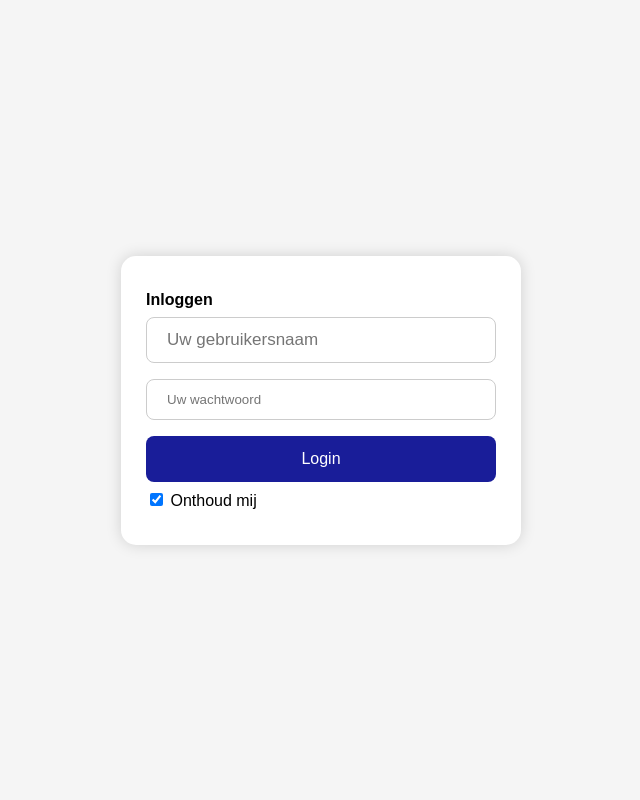
After one commit to Selmaigharghar/php, a PHP site: page /Inlogscherm.php in a window 1280 px wide. The commit adds this page. Shown: the whole page, without its empty margins (319-959 px from the left). Run offline with PHP 8.4, Linux system fonts and the light colour scheme.

Commit message:
Add files via upload
Ik heb de inlogscherm gemaakt, ik had de code van w3schoolsgekopieerd en alleen nog de css aangepast. verder heeft mijn vader ervoor gezorgt dat er verbinding is met de database

```diff
--- /dev/null
+++ b/PO_PHP/Inlogscherm.php
@@ -0,0 +1,93 @@
+<!DOCTYPE html>
+<html>
+    <head>
+        <link rel="stylesheet" type="text/css" href="php.css">
+        <title>BrainBoost | Quiz</title>
+        <link rel="shortcut icon" href="quizlogo.png" type="image/x-icon">
+
+        <style>
+            body {
+                background-color: #f5f5f5;
+                font-family: Arial, sans-serif;
+                display: flex;
+                justify-content: center;
+                align-items: center;
+                height: 100vh;
+                margin: 0;
+            }
+
+            form {
+                width: 350px;
+                background: white;
+                padding: 25px;
+                border-radius: 15px;
+                box-shadow: 0 0 15px rgba(0, 0, 0, 0.15);
+            }
+
+            input[type=text], input[type=password] {
+                width: 100%;
+                padding: 12px 20px;
+                margin: 8px 0;
+                border: 1px solid #ccc;
+                border-radius: 8px;
+                box-sizing: border-box;
+            }
+
+            button {
+                background-color: rgb(25, 29, 153);
+                color: white;
+                padding: 14px 20px;
+                margin: 8px 0;
+                border: none;
+                border-radius: 8px;
+                cursor: pointer;
+                width: 100%;
+                font-size: 16px;
+            }
+
+            button:hover {
+                opacity: 0.9;
+            }
+
+            .container {
+                padding: 10px 0;
+            }
+
+            span.psw {
+                float: right;
+                margin-top: 10px;
+            }
+
+            @media screen and (max-width: 300px) {
+                form {
+                    width: 90%;
+                }
+
+                span.psw {
+                    float: none;
+                    display: block;
+                    text-align: center;
+                }
+            }
+        </style>
+    </head>
+
+    <body>
+        <form action="action_page.php" method="post">
+
+            <div class="container">
+                <label for="uname"><b>Inloggen</b></label>
+                <input type="text" placeholder="Uw gebruikersnaam" name="uname" required>
+
+                <label for="psw"></label>
+                <input type="password" placeholder="Uw wachtwoord" name="psw" required>
+
+                <button type="submit"><a href= "index.php"> Login </a></button>
+
+                <label>
+                    <input type="checkbox" checked="checked" name="remember"> Onthoud mij
+                </label>
+            </div>
+        </form>
+    </body>
+</html>
```
Also changed, not shown: PO_PHP/index.php (+11 -1 lines).
